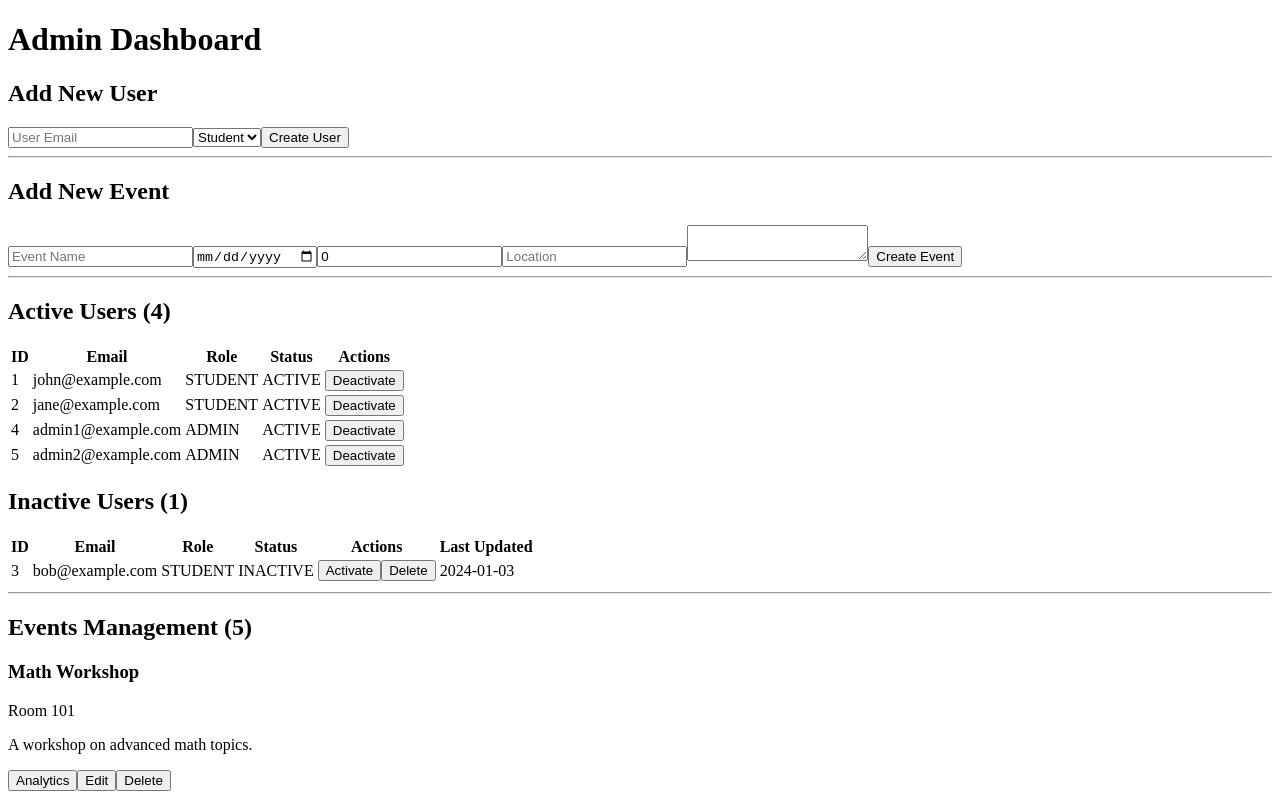
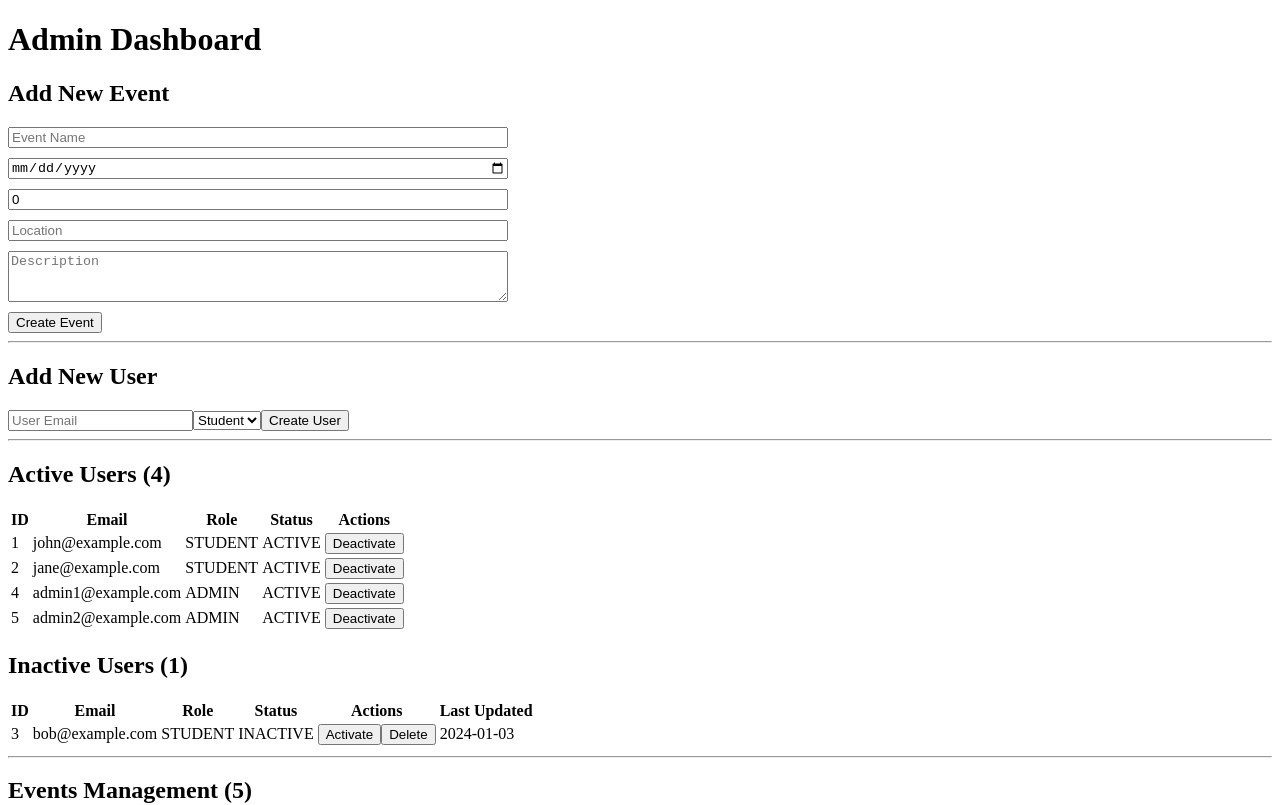
Before and after one commit to JanTheThird/event-registration-final-project, a React (Vite) app: page /admin in a window 1280 px wide. Shown: the top 805 px of the page. Built offline with nearby package versions, Linux system fonts and the light colour scheme.

Commit message:
fix: resolve event editing, form validation, and TypeScript errors in admin panel .

```diff
--- a/src/pages/admin/AdminPage.tsx
+++ b/src/pages/admin/AdminPage.tsx
@@ -7,14 +7,6 @@ import AddEventForm from './components/AddEventForm';
 import UserTable from './components/UserTable';
 import EventCard from './components/EventCard';
 import AnalyticsModal from './components/AnalyticsModal';
-
-interface EventFormData {
-  name: string;
-  date: string;
-  quota: number;
-  location: string;
-  description: string;
-}
 
 interface EventAnalytics {
   totalRegistered: number;
@@ -31,14 +23,12 @@ export default function AdminPage() {
   const [events, setEvents] = useState<Event[]>([]);
   const [showAnalytics, setShowAnalytics] = useState<Event | null>(null);
   const [analytics, setAnalytics] = useState<EventAnalytics | null>(null);
+  const [editingEvent, setEditingEvent] = useState<Event | null>(null);
 
   useEffect(() => {
     refreshData();
   }, []);
 
-  // ---------------------------
-  // DATA REFRESH
-  // ---------------------------
   const refreshData = () => {
     setActiveUsers(db.getUsers());
     setInactiveUsers(db.getAllUsers().filter(u => u.status === 'inactive'));
@@ -54,22 +44,16 @@ export default function AdminPage() {
     setEvents(db.getEvents());
   };
 
-  // ---------------------------
-  // EVENT ANALYTICS
-  // ---------------------------
   const getEventStatus = (event: Event): 'upcoming' | 'past' => {
     const today = new Date();
     today.setHours(0, 0, 0, 0);
-
     const eventDate = new Date(event.date);
     eventDate.setHours(0, 0, 0, 0);
-
     return eventDate >= today ? 'upcoming' : 'past';
   };
 
   const getEventAnalytics = (event: Event): EventAnalytics => {
     const status = getEventStatus(event);
-
     if (status === 'upcoming') {
       return {
         totalRegistered: 0,
@@ -78,9 +62,7 @@ export default function AdminPage() {
         status: 'upcoming'
       };
     }
-
     const totalRegistered = db.getRegistrationCount(event.id);
-
     return {
       totalRegistered,
       quota: event.quota,
@@ -89,9 +71,6 @@ export default function AdminPage() {
     };
   };
 
-  // ---------------------------
-  // USER HANDLERS
-  // ---------------------------
   const handleAddUser = (email: string, role: 'student' | 'admin') => {
     if (!email) return alert('Email is required');
     db.addUser(email, role);
@@ -110,27 +89,39 @@ export default function AdminPage() {
     }
   };
 
-  // ---------------------------
-  // EVENT HANDLERS
-  // ---------------------------
-  const validateForm = (formData: EventFormData): string[] => {
+  const validateForm = (formData: any): string[] => {
     const errors: string[] = [];
-
     if (!formData.name.trim()) errors.push('Name required');
     if (!formData.date) errors.push('Date required');
     if (formData.quota < 0) errors.push('Quota must be >= 0');
     if (!formData.location.trim()) errors.push('Location required');
     if (!formData.description.trim()) errors.push('Description required');
-
     return errors;
   };
 
-  const handleAddEvent = (data: EventFormData) => {
+  const handleAddEvent = (data: any) => {
     const errors = validateForm(data);
     if (errors.length) return alert(errors.join('\n'));
+    db.addEvent(data);
+    setEditingEvent(null);
+    refreshEvents();
+  };
 
-    db.addEvent(data);
+  const handleUpdateEvent = (data: any) => {
+    const errors = validateForm(data);
+    if (errors.length) return alert(errors.join('\n'));
+    if (!data.id) return alert('Event ID missing');
+    db.updateEvent(data.id, data);
+    setEditingEvent(null);
     refreshEvents();
+  };
+
+  const handleEditEvent = (event: Event) => {
+    setEditingEvent(event);
+  };
+
+  const handleCancelEdit = () => {
+    setEditingEvent(null);
   };
 
   const handleDeleteEvent = (eventId: number) => {
@@ -145,21 +136,21 @@ export default function AdminPage() {
     setShowAnalytics(event);
   };
 
-  // ---------------------------
-  // RENDER
-  // ---------------------------
   return (
     <div>
       <h1>Admin Dashboard</h1>
 
-      {/* Forms */}
+      <AddEventForm
+        onAdd={handleAddEvent}
+        editingEvent={editingEvent}
+        onUpdate={handleUpdateEvent}
+        onCancel={handleCancelEdit}
+      />
+      <hr />
+
       <AddUserForm onAdd={handleAddUser} />
       <hr />
-      <AddEventForm onAdd={handleAddEvent} />
 
-      <hr />
-
-      {/* Users */}
       <UserTable
         title="Active Users"
         users={activeUsers}
@@ -176,22 +167,19 @@ export default function AdminPage() {
 
       <hr />
 
-      {/* Events */}
       <section>
         <h2>Events Management ({events.length})</h2>
-
         {events.map(event => (
           <EventCard
             key={event.id}
             event={event}
-            onEdit={() => alert('Edit not yet extracted')}
+            onEdit={() => handleEditEvent(event)}
             onDelete={() => handleDeleteEvent(event.id)}
             onAnalytics={() => showEventAnalytics(event)}
           />
         ))}
       </section>
 
-      {/* Modal */}
       <AnalyticsModal
         event={showAnalytics}
         analytics={analytics}
--- a/src/pages/admin/components/AddEventForm.tsx
+++ b/src/pages/admin/components/AddEventForm.tsx
@@ -1,9 +1,29 @@
-import { useState } from 'react';
+import { useState, useEffect } from 'react';
+import type { Event } from '../../../utils/types/Index';
 
-export default function AddEventForm({ onAdd }: {
-  onAdd: (data: any) => void;
-}) {
-  const [form, setForm] = useState({
+interface EventFormData {
+  id?: number;
+  name: string;
+  date: string;
+  quota: number;
+  location: string;
+  description: string;
+}
+
+interface AddEventFormProps {
+  onAdd: (data: EventFormData) => void;
+  editingEvent?: Event | null;
+  onUpdate?: (data: EventFormData) => void;
+  onCancel?: () => void;
+}
+
+export default function AddEventForm({
+  onAdd,
+  editingEvent,
+  onUpdate,
+  onCancel
+}: AddEventFormProps) {
+  const [form, setForm] = useState<EventFormData>({
     name: '',
     date: '',
     quota: 0,
@@ -11,39 +31,100 @@ export default function AddEventForm({ onAdd }: {
     description: ''
   });
 
+  // Populate form when editing
+  useEffect(() => {
+    if (editingEvent) {
+      setForm({
+        id: editingEvent.id,
+        name: editingEvent.name,
+        date: editingEvent.date,
+        quota: editingEvent.quota,
+        location: editingEvent.location || '',
+        description: editingEvent.description || ''
+      });
+    } else {
+      setForm({
+        id: undefined,
+        name: '',
+        date: '',
+        quota: 0,
+        location: '',
+        description: ''
+      });
+    }
+  }, [editingEvent]);
+
+  const handleSubmit = (e: React.FormEvent) => {
+    e.preventDefault();
+
+    if (editingEvent && onUpdate) {
+      onUpdate(form);
+    } else {
+      onAdd(form);
+    }
+  };
+
+  const handleCancel = () => {
+    setForm({
+      id: undefined,
+      name: '',
+      date: '',
+      quota: 0,
+      location: '',
+      description: ''
+    });
+    onCancel?.();
+  };
+
+  const isEditing = !!editingEvent;
+
   return (
     <section>
-      <h2>Add New Event</h2>
-      <form onSubmit={(e) => {
-        e.preventDefault();
-        onAdd(form);
-        setForm({ name: '', date: '', quota: 0, location: '', description: '' });
-      }}>
+      <h2>{isEditing ? 'Edit Event' : 'Add New Event'}</h2>
+      <form onSubmit={handleSubmit} style={{ display: 'grid', gap: '10px', maxWidth: '500px' }}>
         <input
           placeholder="Event Name"
           value={form.name}
           onChange={(e) => setForm({...form, name: e.target.value})}
+          required
         />
         <input
           type="date"
           value={form.date}
           onChange={(e) => setForm({...form, date: e.target.value})}
+          required
         />
         <input
           type="number"
+          placeholder="Quota"
           value={form.quota}
-          onChange={(e) => setForm({...form, quota: +e.target.value})}
+          onChange={(e) => setForm({...form, quota: Number(e.target.value) || 0})}
+          min="0"
+          required
         />
         <input
           placeholder="Location"
           value={form.location}
           onChange={(e) => setForm({...form, location: e.target.value})}
+          required
         />
         <textarea
+          placeholder="Description"
           value={form.description}
           onChange={(e) => setForm({...form, description: e.target.value})}
+          rows={3}
+          required
         />
-        <button>Create Event</button>
+        <div style={{ display: 'flex', gap: '10px' }}>
+          <button type="submit">
+            {isEditing ? 'Update Event' : 'Create Event'}
+          </button>
+          {isEditing && onCancel && (
+            <button type="button" onClick={handleCancel} style={{ background: '#6c757d' }}>
+              Cancel
+            </button>
+          )}
+        </div>
       </form>
     </section>
   );
--- a/src/utils/localdb/db.ts
+++ b/src/utils/localdb/db.ts
@@ -1,4 +1,3 @@
-// utils/database/db.ts
 import dbData from './database.json' with { type: 'json' };
 import type { Database, User, Event, Notification, Registration } from '../types/Index';
 
@@ -21,11 +20,6 @@ let db = loadDB();
 export const useDB = () => {
   const saveDB = (): void => {
     localStorage.setItem(STORAGE_KEY, JSON.stringify(db));
-    console.log('DB Synced:', {
-      totalUsers: db.users.length,
-      registrations: db.registrations.length,
-      notifications: db.notifications.length
-    });
   };
 
   const getUsers = (): User[] => db.users.filter(u => u.status === 'active');
@@ -65,10 +59,20 @@ export const useDB = () => {
   const getEvents = (): Event[] => db.events;
   const findEvent = (id: number): Event | undefined => db.events.find(e => e.id === id);
 
-  const addEvent = (eventData: Omit<Event, 'id' | 'createdAt'>): Event => {
+  const addEvent = (eventData: {
+    name: string;
+    date: string;
+    quota: number;
+    location: string;
+    description: string;
+  }): Event => {
     const newEvent: Event = {
       id: db.events.length > 0 ? Math.max(...db.events.map(e => e.id)) + 1 : 1,
-      ...eventData,
+      name: eventData.name,
+      date: eventData.date,
+      quota: eventData.quota,
+      location: eventData.location,
+      description: eventData.description,
       createdAt: new Date().toISOString().split('T')[0]
     };
     db.events.push(newEvent);
@@ -76,10 +80,16 @@ export const useDB = () => {
     return newEvent;
   };
 
-  const updateEvent = (eventId: number, updates: Partial<Event>): boolean => {
-    const index = db.events.findIndex(e => e.id === eventId);
-    if (index === -1) return false;
-    db.events[index] = { ...db.events[index], ...updates };
+  const updateEvent = (eventId: number, updates: any): boolean => {
+    const eventIndex = db.events.findIndex(e => e.id === eventId);
+    if (eventIndex === -1) return false;
+
+    db.events[eventIndex] = {
+      ...db.events[eventIndex],
+      ...updates,
+      lastUpdated: new Date().toISOString().split('T')[0]
+    };
+
     saveDB();
     return true;
   };
@@ -91,7 +101,6 @@ export const useDB = () => {
     return true;
   };
 
-  // --- Fixed Notification Method ---
   const getNotifications = (): Notification[] => db.notifications || [];
 
   const addNotification = (
@@ -100,7 +109,7 @@ export const useDB = () => {
     const newNotif: Notification = {
       id: Date.now(),
       timestamp: new Date().toISOString(),
-      read: false, // Default to unread
+      read: false,
       ...notification,
     };
     db.notifications.push(newNotif);
@@ -116,7 +125,10 @@ export const useDB = () => {
     return true;
   };
 
-  const clearNotifications = () => { db.notifications = []; saveDB(); };
+  const clearNotifications = () => {
+    db.notifications = [];
+    saveDB();
+  };
 
   const getUserRegistrations = (userId: number): number[] => {
     return db.registrations
```
